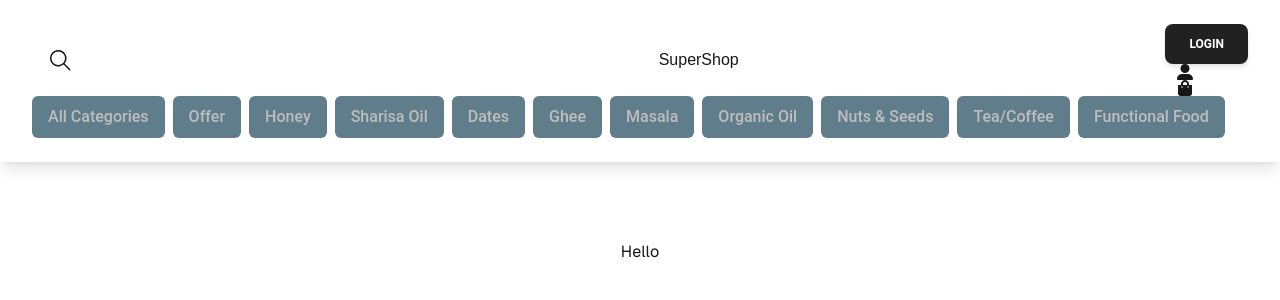
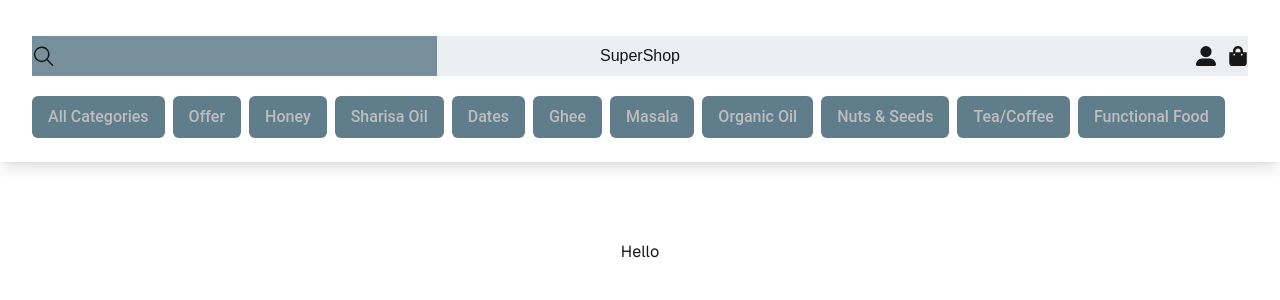
Before and after one commit to kutub98/e-commerce, a Next.js app: page / in a window 1280 px wide. Shown: the top 300 px of the page. Built offline with nearby package versions, Linux system fonts and the light colour scheme.

Commit message:
added searchbar openSearchBar

```diff
--- a/src/app/Components/Shared/NavBar.js
+++ b/src/app/Components/Shared/NavBar.js
@@ -3,12 +3,14 @@ const { Typography, Button, Input } = require("@material-tailwind/react");
 import { GoSearch } from "react-icons/go";
 import { FaBars } from "react-icons/fa6";
 import { PiXBold } from "react-icons/pi";
-import { useEffect, useState } from "react";
+import { useEffect, useState, useRef } from "react";
 import { FaUserLarge } from "react-icons/fa6";
 import { FaShoppingBag } from "react-icons/fa";
 
 const NavBar = () => {
   const [openNav, setOpenNav] = useState(false);
+  const [openSearchBar, setOpenSearchBar] = useState(false);
+  const searchBarRef = useRef(null);
 
   // Close drawer on larger screens
   useEffect(() => {
@@ -19,14 +21,19 @@ const NavBar = () => {
     return () => window.removeEventListener("resize", handleResize); // Cleanup listener
   }, []);
 
+  // Close openSearchBar when clicking outside
+  useEffect(() => {
     const handleClickOutside = (e) => {
-    if (e.target.classList.contains("overlay")) {
-      setOpenNav(false);
+      if (searchBarRef.current && !searchBarRef.current.contains(e.target)) {
+        setOpenSearchBar(false);
       }
     };
+    document.addEventListener("mousedown", handleClickOutside);
+    return () => document.removeEventListener("mousedown", handleClickOutside);
+  }, []);
 
   const navLinks = (
-    <ul className="lg:flex flex-row ">
+    <ul className="lg:flex lg:flex-row lg:flex-wrap">
       {[
         "All Categories",
         "Offer",
@@ -42,7 +49,7 @@ const NavBar = () => {
       ].map((menu) => (
         <li
           key={menu}
-          className="lg:bg-blue-gray-500 px-4 py-2 rounded-md mr-2 mb-2 lg:mb-0" // consistent padding and spacing
+          className="bg-blue-gray-500 px-4 py-2 rounded-md mr-2 mb-2 lg:mb-0 my-2"
           onClick={() => setOpenNav(false)}
         >
           <Typography variant="md" className="text-gray-400 font-medium">
@@ -55,58 +62,80 @@ const NavBar = () => {
 
   return (
     <div className="customWidth px-8 py-6 bg-white shadow-lg sticky top-0 left-0 w-full">
-      <div className="flex justify-between items-center">
-        <div className="lg:hidden" onClick={() => setOpenNav((prev) => !prev)}>
+      {openSearchBar ? (
+        <>
+          <div ref={searchBarRef}>
+            {/* Search Store */}
+            <div className="justify-between my-4 flex md:hidden">
+              <h1>Search store</h1>
+              <PiXBold onClick={() => setOpenSearchBar(false)} />
+            </div>
+            {/* Clickable Searchbar */}
+            <div className="flex justify-between w-full relative">
+              <div className="md:w-1/2 hidden md:block">
+                <h1>Super Shop</h1>
+              </div>
+              <div className="relative lg:w-2/3 w-full">
+                <Input
+                  className="px-3 py-2 rounded w-full"
+                  placeholder="Search here..."
+                />
+                <GoSearch className="absolute h-6 w-6 top-1/2 right-2 transform -translate-y-1/2 cursor-pointer" />
+              </div>
+              <div className="justify-end space-x-3 lg:flex lg:order-3 w-1/3 md:flex hidden">
+                <FaUserLarge className="h-5 w-5" stroke="2" />
+                <FaShoppingBag className="h-5 w-5" stroke="2" />
+              </div>
+            </div>
+          </div>
+        </>
+      ) : (
+        <>
+          <div className="flex justify-between items-center my-3 bg-blue-gray-50 w-full">
+            <div
+              className="lg:hidden w-1/3"
+              onClick={() => setOpenNav((prev) => !prev)}
+            >
               {openNav ? <PiXBold /> : <FaBars />}
             </div>
-        {/* searchbar */}
-        <div className="relative">
-          <GoSearch className="absolute top-2 left-4 h-6 w-6 cursor-pointer" />
+            <div className="lg:order-2 w-1/3 text-center">
+              <h1>SuperShop</h1>
+            </div>
+            <div className="lg:order-1 bg-blue-gray-400 overflow-hidden w-1/3 items-center hidden lg:flex">
+              <GoSearch
+                className="h-6 w-6 cursor-pointer"
+                onClick={() => setOpenSearchBar(true)}
+              />
               <Input className="px-6 py-4 hidden" />
             </div>
-        {/* logo */}
-        <div>
-          <h1>SuperShop</h1>
+            <div className="justify-end space-x-3 flex lg:flex lg:order-3 w-1/3">
+              <FaUserLarge className="h-5 w-5 hidden lg:block" stroke="2" />
+              <GoSearch
+                className="h-6 w-6 cursor-pointer block lg:hidden"
+                onClick={() => setOpenSearchBar(true)}
+              />
+              <FaShoppingBag className="h-5 w-5" stroke="2" />
             </div>
-        {/* login & shop */}
-        <div className="flex justify-end space-x-3 hidden lg:block">
-          <Button>Login</Button>
-
-          <FaUserLarge />
-          <FaShoppingBag />
           </div>
-        {/* iconButton */}
-
-        {/* Drawer for navigation links */}
-
           {openNav && (
             <div
               className="fixed inset-0 top-[88px] bg-black bg-opacity-50 z-[998] overlay"
-            onClick={handleClickOutside}
+              onClick={() => setOpenNav(false)}
             >
               <div
-              className={`fixed top-[88px] left-0 bg-white z-[999] w-3/5 h-svh p-4 lg:hidden transform transition-transform duration-300 ${
+                className={`fixed top-[88px] left-0 bg-white z-[999] w-1/2 h-svh p-4 lg:hidden transform transition-transform duration-300 ${
                   openNav
                     ? "translate-x-0 overflow-y-scroll"
                     : "-translate-x-full"
                 }`}
               >
                 {navLinks}
-              <div>more</div>
-              <div>more</div>
-              <div>more</div>
-              <div>more</div>
-              <div>more</div>
-              <div>more</div>
-              <div>more</div>
-              <div>more</div>
-              <div>more</div>
-              <div>more</div>
               </div>
             </div>
           )}
-      </div>
           <div className="hidden lg:flex">{navLinks}</div>
+        </>
+      )}
     </div>
   );
 };
```
Lines whose indentation alone changed are shown as unchanged.
